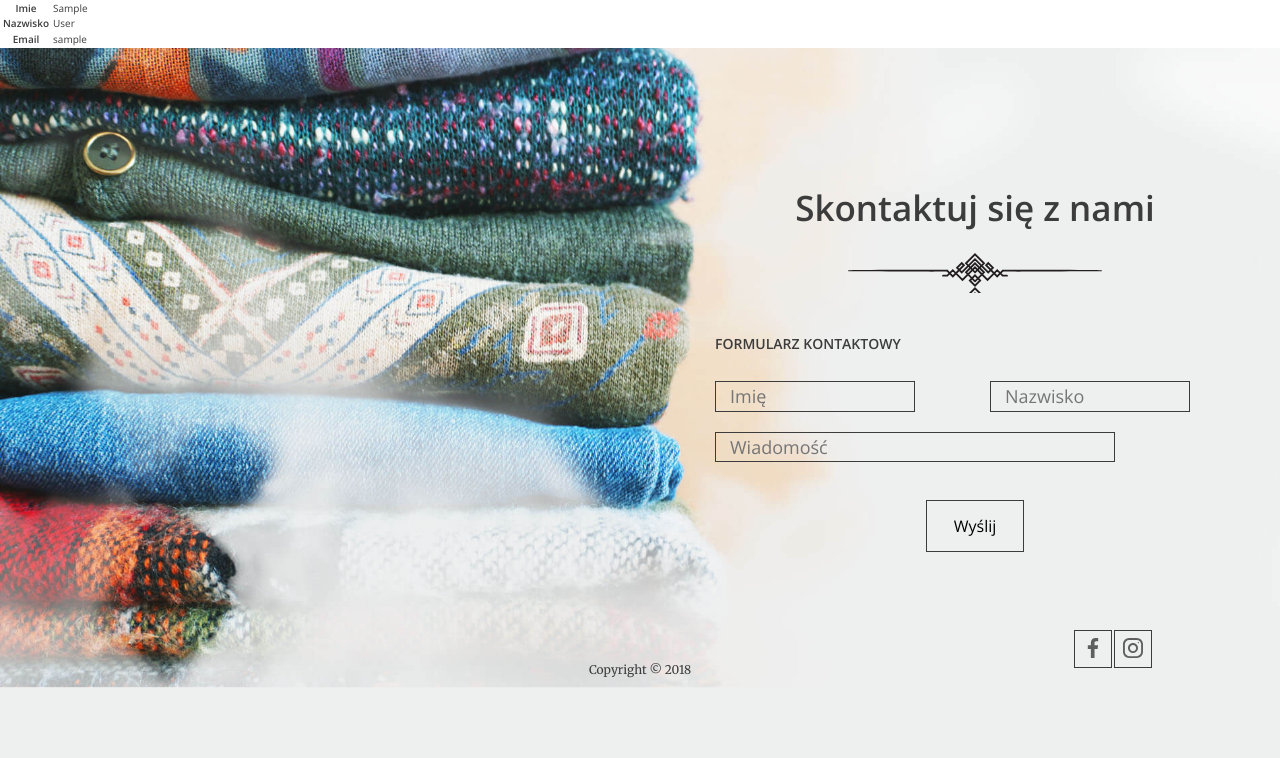
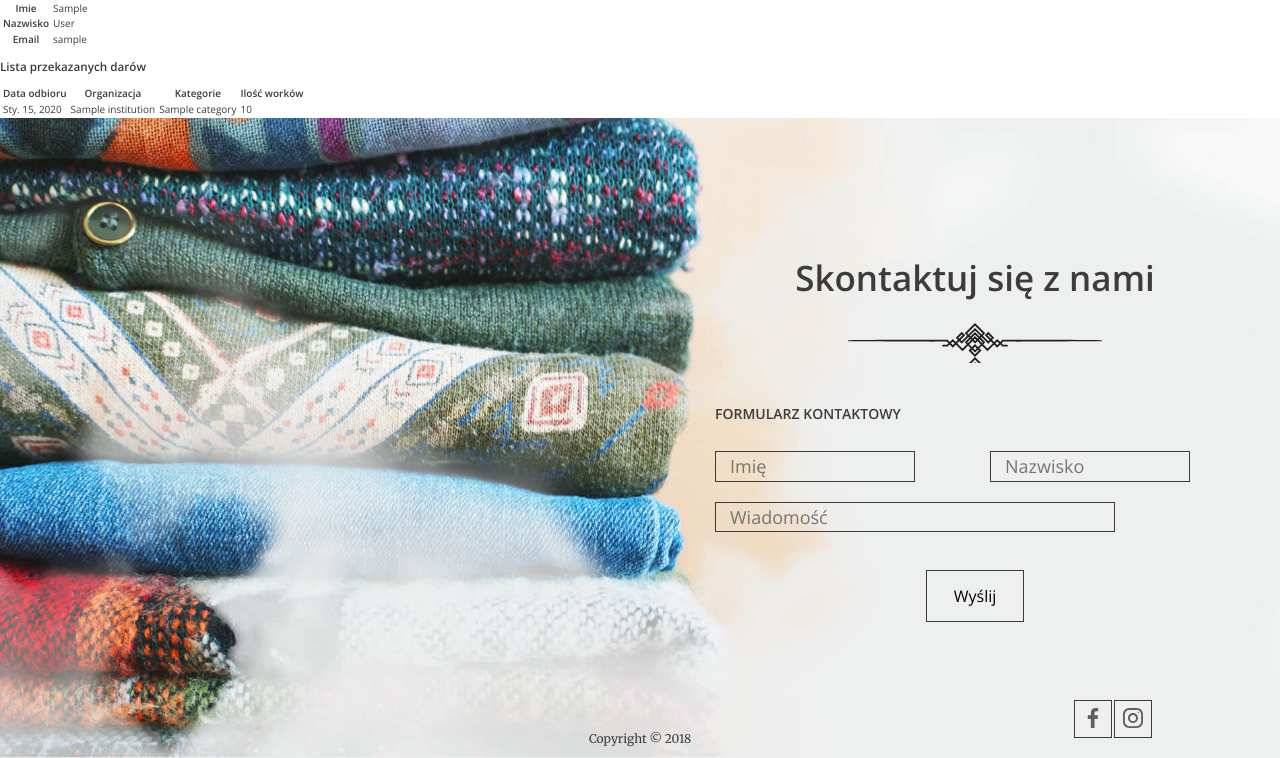
Before and after one commit to habibuga/oddam_w_dobre_rece, a Django app: page /profil/ in a window 1280 px wide. Shown: the part 125-883 px from the top of the page. Before the commit the page ends 812 px from the top, so only its background shows below. Run offline with Django 3.2, Linux system fonts and the light colour scheme; a user stored in the database is signed in; tables that the repository leaves empty hold one stand-in row (values such as "Sample post").

Commit message:
10-Zarzadzanie_przekazanymi_darami_lista_darow

```diff
--- a/oddam/models.py
+++ b/oddam/models.py
@@ -44,3 +44,6 @@ class Donation(models.Model):
     pick_up_time = models.TimeField(verbose_name="godzina odbioru")
     pick_up_comment = models.CharField(max_length=500, verbose_name="komentarz")
     user = models.ForeignKey(User, on_delete=models.CASCADE, null=True, verbose_name="darczyńca")
+
+    def category_names(self):
+        return ', '.join([c.name for c in self.categories.all()])
--- a/oddam/templates/user_profile.html
+++ b/oddam/templates/user_profile.html
@@ -23,4 +23,23 @@
         </tr>
     </table>
 
+    <h3>Lista przekazanych darów</h3>
+
+    <table>
+        <tr>
+            <th>Data odbioru</th>
+            <th>Organizacja</th>
+            <th>Kategorie</th>
+            <th>Ilość worków</th>
+        </tr>
+        {% for don in donations %}
+        <tr>
+            <td>{{ don.pick_up_date }}</td>
+            <td>{{ don.institution }}</td>
+            <td>{{ don.category_names }}</td>
+            <td>{{ don.quantity }}</td>
+        </tr>
+        {% endfor %}
+    </table>
+
 {% endblock %}
--- a/oddam/views.py
+++ b/oddam/views.py
@@ -63,10 +63,11 @@ class AddDonation(LoginRequiredMixin, View):
         user_don = request.user
         cat_list = [Category.objects.get(pk=cat) for cat in categories]
         institution = Institution.objects.get(pk=org)
-        new_donation = Donation.objects.create(quantity=bags, categories=cat_list, institution=institution,
+        new_donation = Donation.objects.create(quantity=bags, institution=institution,
                                                address=address, phone_number=phone_number, city=city, zip_code=zip_code,
                                                pick_up_date=pick_up_date, pick_up_time=pick_up_time,
                                                pick_up_comment=pick_up_comment, user=user_don)
+        new_donation.categories.add(categories)
         new_donation.save()
         return redirect('donation_confirmation')
 
@@ -138,4 +139,8 @@ class UserProfileView(LoginRequiredMixin, View):
     login_url = 'login'
 
     def get(self, request):
-        return render(request=request, template_name="user_profile.html")
+        donations = Donation.objects.filter(user=request.user)
+        ctx = {
+            "donations": donations
+        }
+        return render(request=request, template_name="user_profile.html", context=ctx)
```
Also changed, not shown: 1 other file.
